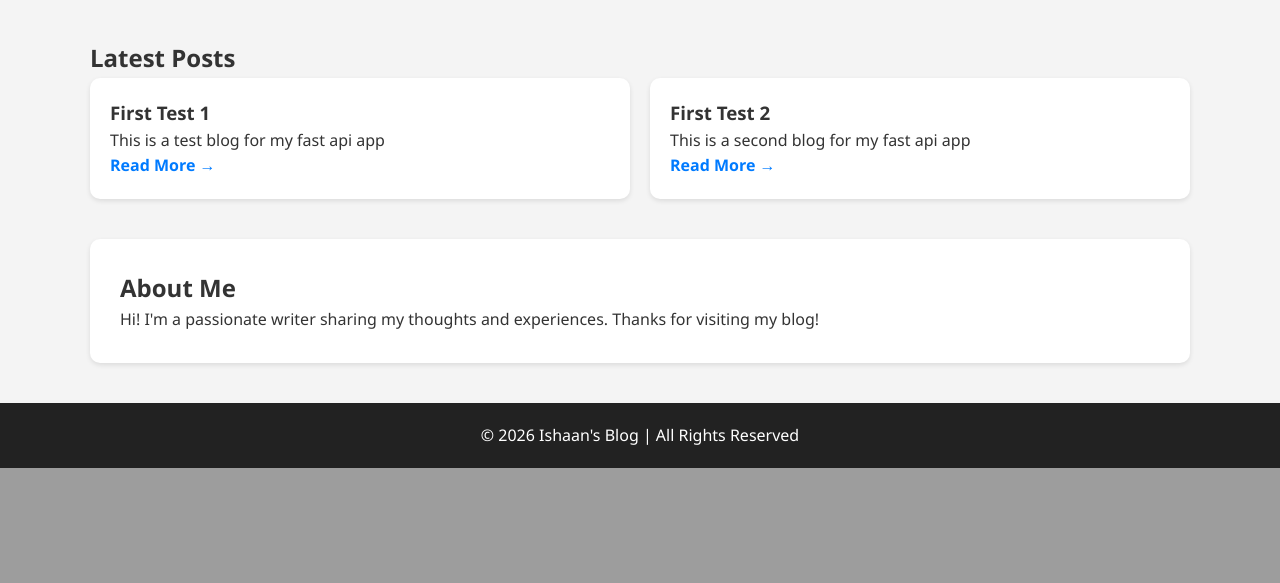
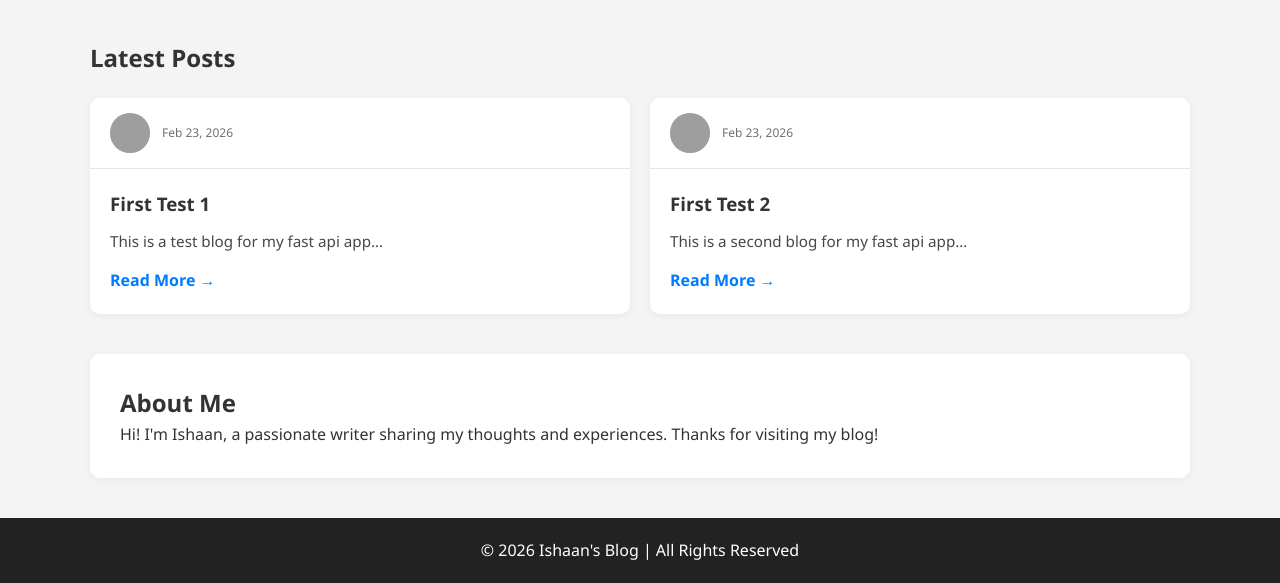
Before and after one commit to ishaanagw/fastAPI, a FastAPI app: page / in a window 1280 px wide. Shown: the part 470-1053 px from the top of the page. Before the commit the page ends 938 px from the top, so only its background shows below. Run offline with FastAPI, Linux system fonts and the light colour scheme; grey boxes are pictures that could not be loaded.

Commit message:
Adding pfp for blogs

```diff
--- a/static/css/main.css
+++ b/static/css/main.css
@@ -229,3 +229,59 @@ footer {
     cursor: pointer;
     color: var(--text-color);
 }
+/* Custom Blog Card Enhancements */
+.blog-card {
+    display: flex;
+    flex-direction: column;
+    padding: 0 !important; /* Overriding your base card padding for a cleaner look */
+    overflow: hidden;
+}
+
+.card-author {
+    display: flex;
+    align-items: center;
+    gap: 12px;
+    padding: 15px 20px;
+    border-bottom: 1px solid var(--border-color);
+}
+
+.author-avatar {
+    width: 40px;
+    height: 40px;
+    border-radius: 50%;
+    object-fit: cover;
+    background: #ccc;
+}
+
+.author-info {
+    display: flex;
+    flex-direction: column;
+}
+
+.author-name {
+    font-weight: 600;
+    font-size: 0.9rem;
+    color: var(--text-color);
+}
+
+.post-meta {
+    font-size: 0.75rem;
+    color: var(--text-color);
+    opacity: 0.7;
+}
+
+.card-body {
+    padding: 20px;
+}
+
+.card-body h3 {
+    margin-bottom: 10px;
+    color: var(--text-color);
+}
+
+.card-body p {
+    margin-bottom: 15px;
+    font-size: 0.95rem;
+    color: var(--text-color);
+    opacity: 0.9;
+}
--- a/templates/home.html
+++ b/templates/home.html
@@ -1,37 +1,44 @@
 {% extends "layout.html" %}
 
-{% block title %}
-FastAPI Blog - Home
-{% endblock %}
+{% block title %} FastAPI Blog - Home {% endblock %}
 
 {% block hero %}
-<section class="hero" style="background: url('https://picsum.photos/1200/400') no-repeat center center/cover; height:400px; display:flex; align-items:center; justify-content:center; color:white; text-align:center;">
-    <h1 style="background: rgba(0,0,0,0.6); padding:20px; border-radius:10px;">
-        Welcome to My Blog
-    </h1>
+<section class="hero">
+    <h1>Welcome to My Blog</h1>
 </section>
 {% endblock %}
 
 {% block content %}
 
-<h2>Latest Posts</h2>
+<h2 style="margin-bottom: 20px;">Latest Posts</h2>
 
-<div class="posts" style="display:grid; grid-template-columns: repeat(auto-fit, minmax(280px, 1fr)); gap:20px;">
+<div class="posts">
+    {% for post in posts %}
+    <article class="card blog-card">
 
-    {% for post in posts %}
-    <div class="card" style="padding:20px; border-radius:10px; box-shadow:0 2px 5px rgba(0,0,0,0.1);">
-        <h3>{{ post.title }}</h3>
-        <p>{{ post.content }}</p>
-        <a href="#">Read More →</a>
-    </div>
+        <div class="card-author">
+            <img src="{{ post.author_image or 'https://ui-avatars.com/api/?name=' + post.author }}"
+                 alt="{{ post.author }}" class="author-avatar">
+            <div class="author-info">
+                <span class="author-name">{{ post.author_name }}</span>
+                <small class="post-meta">Feb 23, 2026</small>
+            </div>
+        </div>
+
+        <div class="card-body">
+            <h3>{{ post.title }}</h3>
+            <p>{{ post.content[:120] }}...</p>
+            <a href="#">Read More →</a>
+        </div>
+
+    </article>
     {% endfor %}
-
 </div>
 
-<div class="about" style="padding:30px; border-radius:10px; margin-top:40px; box-shadow:0 2px 5px rgba(0,0,0,0.1);">
+<div class="about">
     <h2>About Me</h2>
     <p>
-        Hi! I'm a passionate writer sharing my thoughts and experiences.
+        Hi! I'm Ishaan, a passionate writer sharing my thoughts and experiences.
         Thanks for visiting my blog!
     </p>
 </div>
--- a/templates/layout.html
+++ b/templates/layout.html
@@ -28,6 +28,9 @@
         </nav>
 
         <div class="auth-section">
+            <button class="toggle-btn" onclick="toggleTheme()" aria-label="Toggle Theme">
+                🌙
+            </button>
             {% if user %}
                 <div class="user-box">
                     <img src="{{ user.profile_image or '/static/images/default-avatar.png' }}"
```
